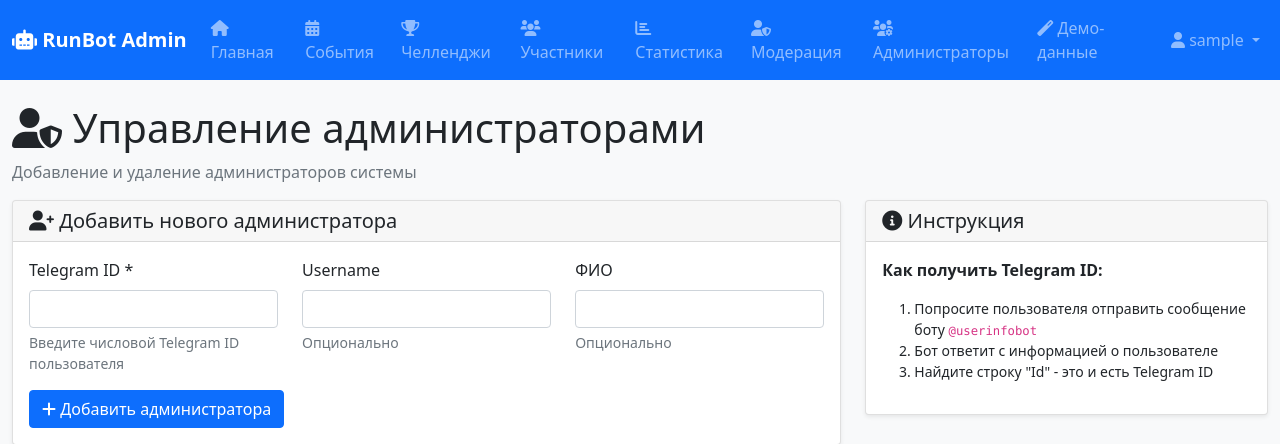
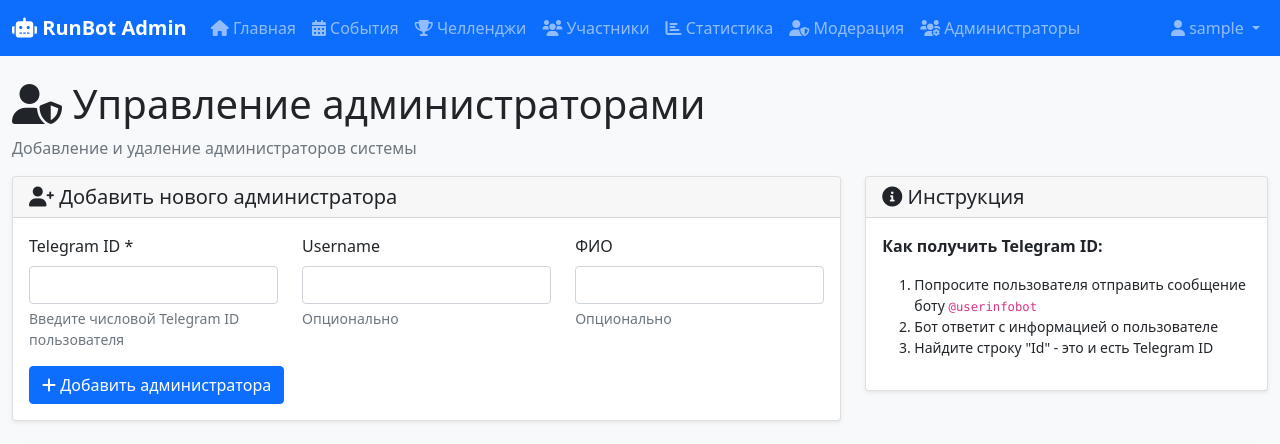
Before and after one commit to ArsenHandzhyan/runbot-web-admin, a Flask app: page /admins in a window 1280 px wide. Shown: the top 444 px of the page. Run offline with Flask 3, Linux system fonts and the light colour scheme; the visitor is signed in with stand-in values (Sample User, id 1).

Commit message:
UI: remove demo data link from navbar after disabling setup_demo route

```diff
--- a/templates/base.html
+++ b/templates/base.html
@@ -56,11 +56,7 @@
                             <i class="fas fa-users-cog"></i> Администраторы
                         </a>
                     </li>
-                    <li class="nav-item">
-                        <a class="nav-link" href="{{ url_for('setup_demo') }}" onclick="return confirm('Создать демо-данные для тестирования? Это добавит тестовые отчеты с файлами.')">
-                            <i class="fas fa-magic"></i> Демо-данные
-                        </a>
-                    </li>
+                    {# Demo data link removed: demo data seeding is disabled in this build #}
                 </ul>
                 <ul class="navbar-nav">
                     <li class="nav-item dropdown">
```
